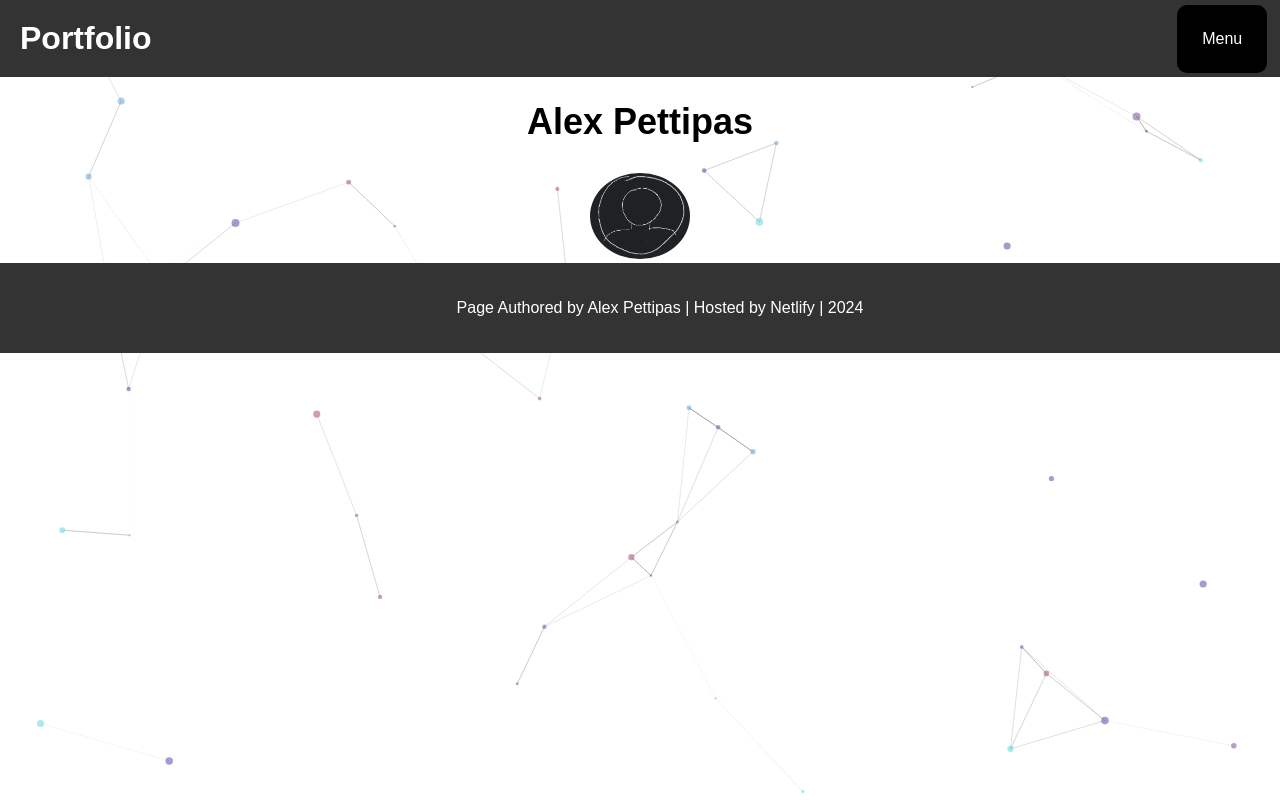
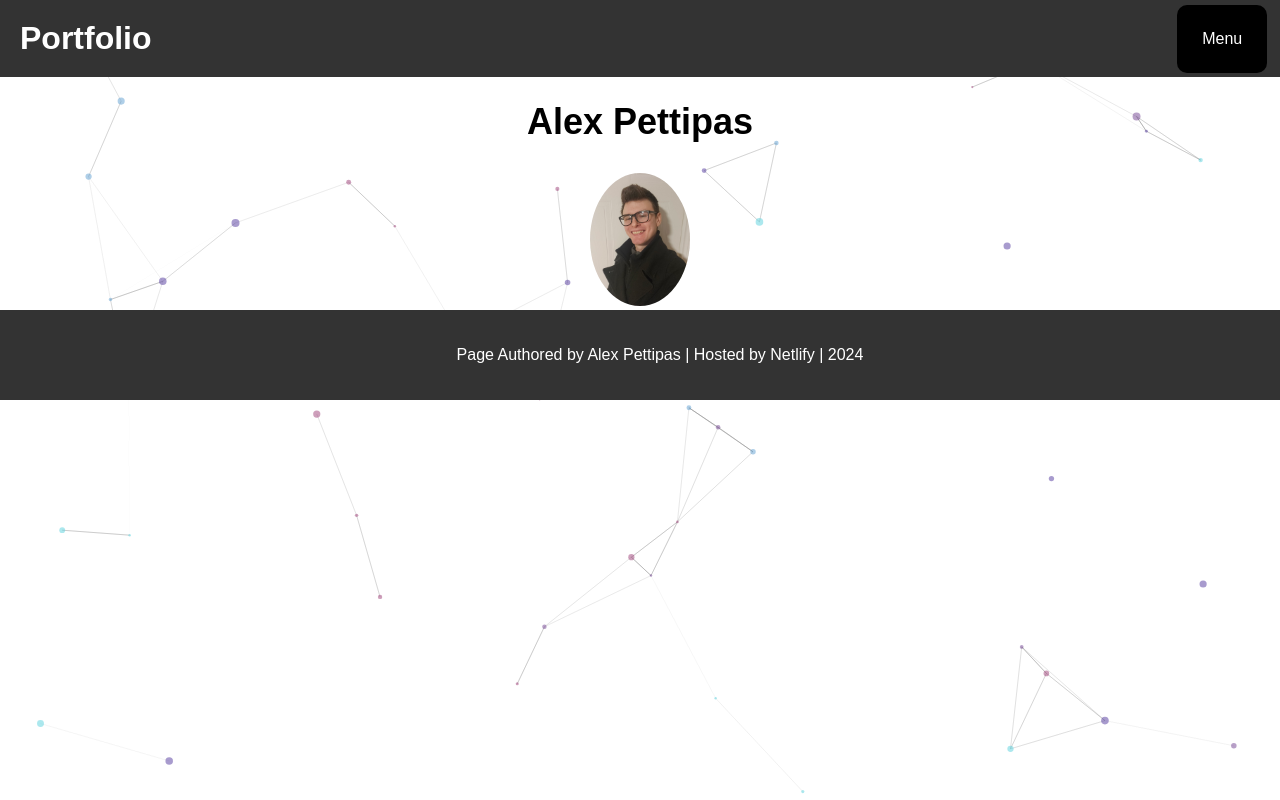
Before and after one commit to F41S3/portfolio_website_v2, a React (Create React App) app: page /AboutMe in a window 1280 px wide. Shown: the top 800 px of the page. Built offline with nearby package versions, Linux system fonts and the light colour scheme.

Commit message:
Updated selfie photo

```diff
--- a/src/element/NameTitle.js
+++ b/src/element/NameTitle.js
@@ -3,7 +3,7 @@ import './css/styles.css'
 
 
 export default function NameTitle() {
-    let selfie = '../media/selfie.png';
+    let selfie = '../media/selfie.jpg';
     let alt_attr = 'sites author'
     return (
         <div>
```
Also changed, not shown: public/media/selfie.jpg (added), public/media/selfie.png (deleted).
